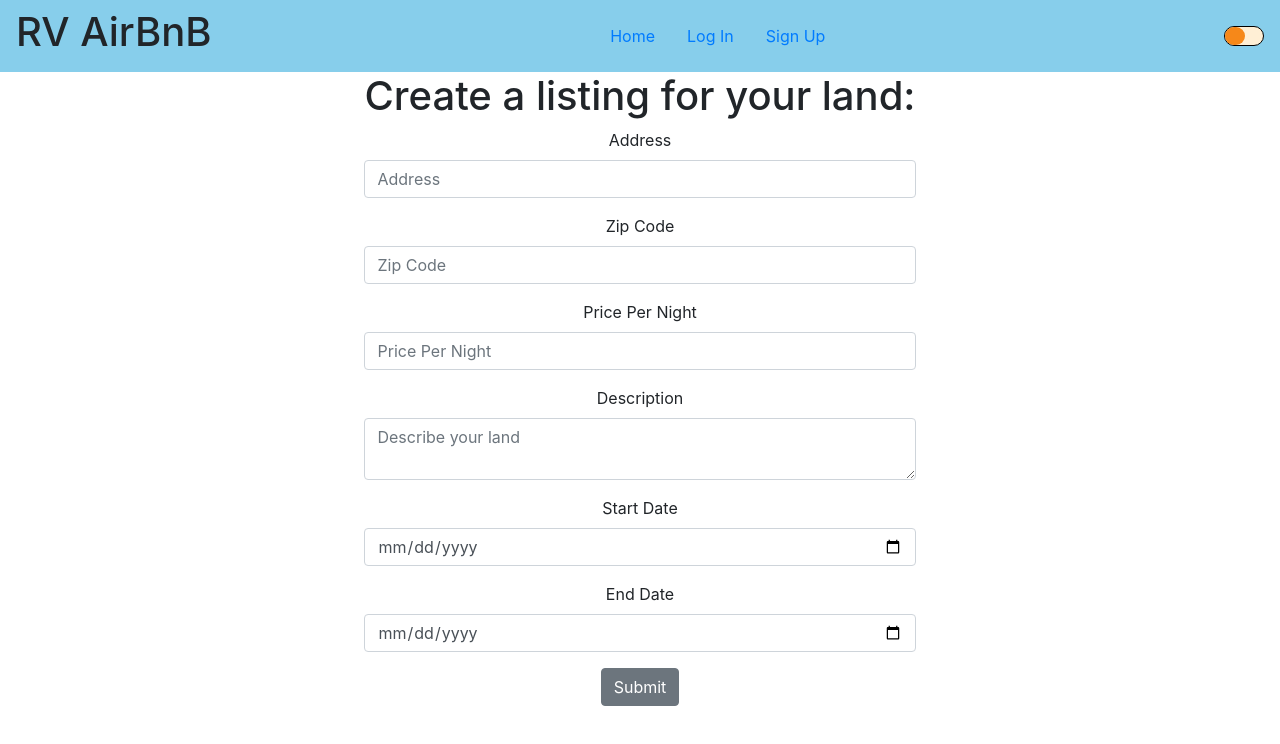
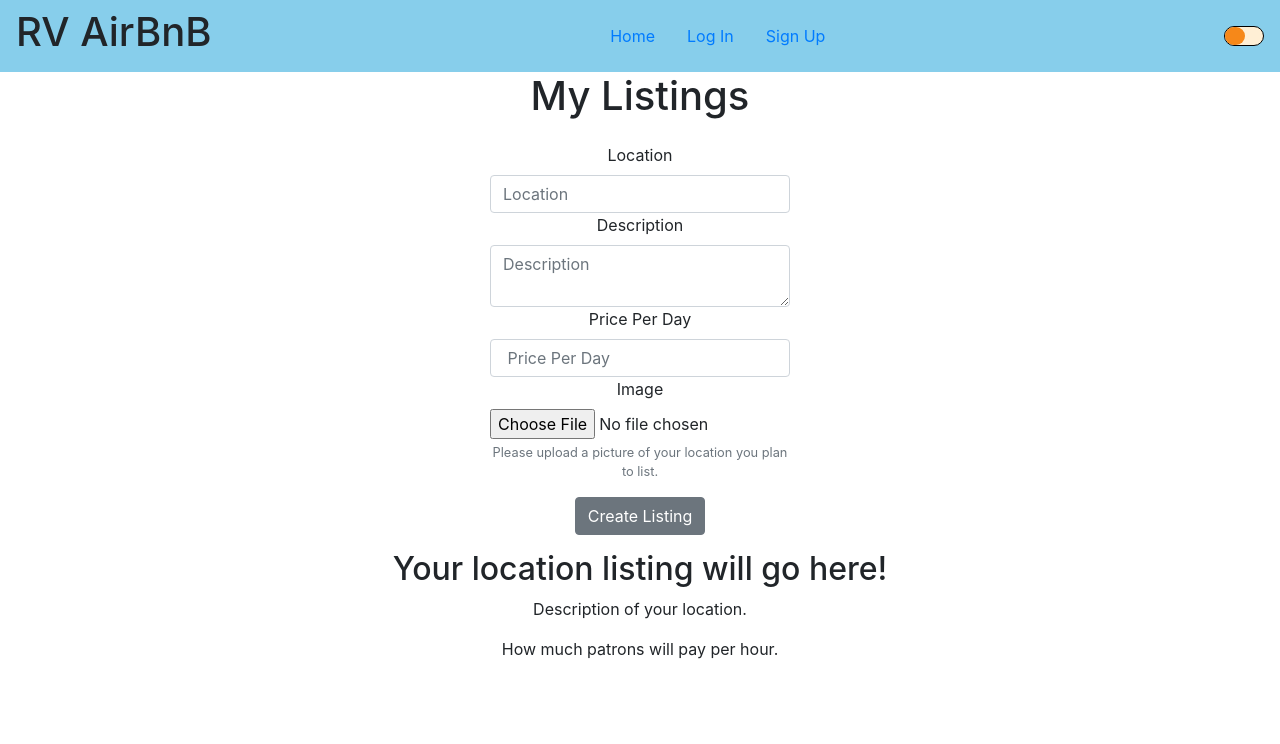
Before and after one commit to BW-FT-AirBNB2-Jackie/front-end, a React (Create React App) app: page /createlisting in a window 1280 px wide. Shown: the top 744 px of the page. Built offline with nearby package versions, Linux system fonts and the light colour scheme.

Commit message:
listingform by Andrew

```diff
--- a/src/components/CreateListing.js
+++ b/src/components/CreateListing.js
@@ -1,51 +1,41 @@
-import React, { useState, useEffect } from 'react'
-import { Container, Button, Form, FormGroup, Label, Input } from 'reactstrap'
+import React, { useState } from 'react';
+import Listing from "./Listing";
+import ListingForm from "./ListingForm"
 
+const CreateListing = (props) => {
+    console.log(props);
 
-const CreateListing = ({ status }) => {
-    const [addListing, setAddListing] = useState([]);
+    const [listing, setListing] = useState([
+        {
+            id: 1,
+            location: "Your location listing will go here!",
+            description: "Description of your location.",
+            price: "How much patrons will pay per hour."
 
-    useEffect(() => {
-      if (status) {
-        setAddListing([...addListing, status]);
-      }
-    }, [addListing, status]);
+        }
+    ])
+
+    const addNewListing = listing =>{
+        const newListing = {
+            id: Date.now(),
+            location: listing.location,
+            description: listing.description,
+            price: listing.price,
+            image: listing.image
+        };
+        setListing([{...listing, newListing}])
+    }
 
 
     return (
-        <Container className="create">
-      <Form>
-      <FormGroup>
-          <h1>Create a listing for your land:</h1>
-        <Label for='address'>Address</Label>
-        <Input type='text' minLength='3' maxLength='20' required={true} placeholder="Address"/>
-      </FormGroup>
-      <FormGroup>
-        <Label for='zipcode'>Zip Code</Label>
-        <Input type='zipcode' minLength='4' required={true} placeholder="Zip Code"  />
-      </FormGroup>
-      <FormGroup>
-        <Label for='price'>Price Per Night</Label>
-        <Input type='price' minLength='4' required={true} placeholder="Price Per Night"  />
-      </FormGroup>
-      <FormGroup>
-        <Label for="description">Description</Label>
-        <Input type="textarea" name="text" id="exampleText" placeholder="Describe your land" />
-      </FormGroup>
-      <FormGroup>
-      <Label for="date">Start Date</Label>
-        <Input type="date" name="date" id="date" placeholder="Insert Date" />
-      </FormGroup>
-      <FormGroup>
-      <Label for="date">End Date</Label>
-        <Input type="date" name="date" id="date" placeholder="Insert Date" />
-      </FormGroup>
-      <Button>Submit</Button>
-    </Form>
-    </Container>
+        <div>
+        <h1>My Listings</h1>
+        <ListingForm addNewListing={addNewListing} />
+        <Listing listing={listing}/>
+        </div>
+        );
 
-    );
-  }
+    }
 
 
-export default CreateListing
+    export default CreateListing;
--- /dev/null
+++ b/src/components/Listing.js
@@ -0,0 +1,18 @@
+import React from 'react';
+
+const Listing = props => {
+    return (
+        <div className="listing-form">
+        {props.listing.map(listing =>(
+        <div>
+           <h2>{listing.location}</h2>
+            <p>{listing.description}</p>
+            <p>{listing.price}</p>
+            {/* <img>{listing.image}</img> */}
+        </div>
+        ))}
+    </div>
+    );
+};
+
+export default Listing;
--- /dev/null
+++ b/src/components/ListingForm.js
@@ -0,0 +1,40 @@
+import React, { useState } from "react";
+import { Button, Form, FormGroup, FormText, Label, Input } from "reactstrap";
+
+const ListingForm = props => {
+
+    const [listing, setListing] = useState({
+
+        location: "",
+        description: "",
+        price: ""
+
+    });
+    const handleChanges = event => {
+        setListing({...listing, [event.target.name]: event.target.value});
+    };
+    const submitListing = event => {
+        event.preventDefault();
+        props.addNewListing(listing);
+        setListing({location: "", description: "", price: ""});
+    };
+    return(
+    <Form onSubmit={submitListing} className="login-form">
+    <FormGroup>
+        <Label>Location</Label>
+        <Input type="text" name="location" placeholder="Location" onChange={handleChanges} value={listing.location}/>
+        <Label>Description</Label>
+        <Input type="textarea" name="description" placeholder="Description" onChange={handleChanges} value={listing.description}/>
+        <Label>Price Per Day</Label>
+<       Input type="text" name="price" placeholder=" Price Per Day" onChange={handleChanges} value={listing.price}/>
+        <Label>Image</Label>
+        <Input type="file" name="image" placeholder="Description" onChange={handleChanges} value={listing.image}/>
+        <FormText color="muted">
+        Please upload a picture of your location you plan to list.
+        </FormText>
+    </FormGroup>
+    <Button type="submit">Create Listing</Button>
+</Form>
+    );
+}
+export default ListingForm;
--- a/src/components/Login.js
+++ b/src/components/Login.js
@@ -27,19 +27,19 @@ const Login = ({ values, errors, touched, status }) => {
         <Field id="password" type="password" name="password" placeholder="Password"/>
         {touched.password && errors.password && (<p>{errors.password}</p>)}
         <br/>
-        <Label className="label">Email:</Label>
+        {/* <Label className="label">Email:</Label>
         <Field id="email" type="email" name="email" placeholder="Email"/>
-        {touched.email && errors.email && (<p>{errors.email}</p>)}
+        {touched.email && errors.email && (<p>{errors.email}</p>)} */}
 
       </FormGroup>
       <Button type="submit">Log in</Button>
     </Form>
-    <pre>{JSON.stringify(values, null, 2)}</pre>
+    {/* <pre>{JSON.stringify(values, null, 2)}</pre> */}
         {login.map(login => (
             <ul key ={login.id}>
                 <li>Username: {login.username}</li>
                 <li>Password: {login.password}</li>
-                <li>Email: {login.email}</li>
+                {/* <li>Email: {login.email}</li> */}
             </ul>
         ))}
 </div>
@@ -60,14 +60,13 @@ const FormikLogin = withFormik({
       password: Yup.string().required(),
       email: Yup.string().required()
   }),
-  handleSubmit(values, { setStatus, resetForm, props }) {
+  handleSubmit(values, { setStatus, resetForm }) {
       console.log("submitting", values);
       axios.post("https://rvbnb2.herokuapp.com/api/auth/landowners/login", values)
       .then(response => {
           console.log("success", response)
           setStatus(response.data);
           resetForm();
-          return props.history.push("/createlisting");
       })
       .catch(error => console.log(error.response));
   }
```
